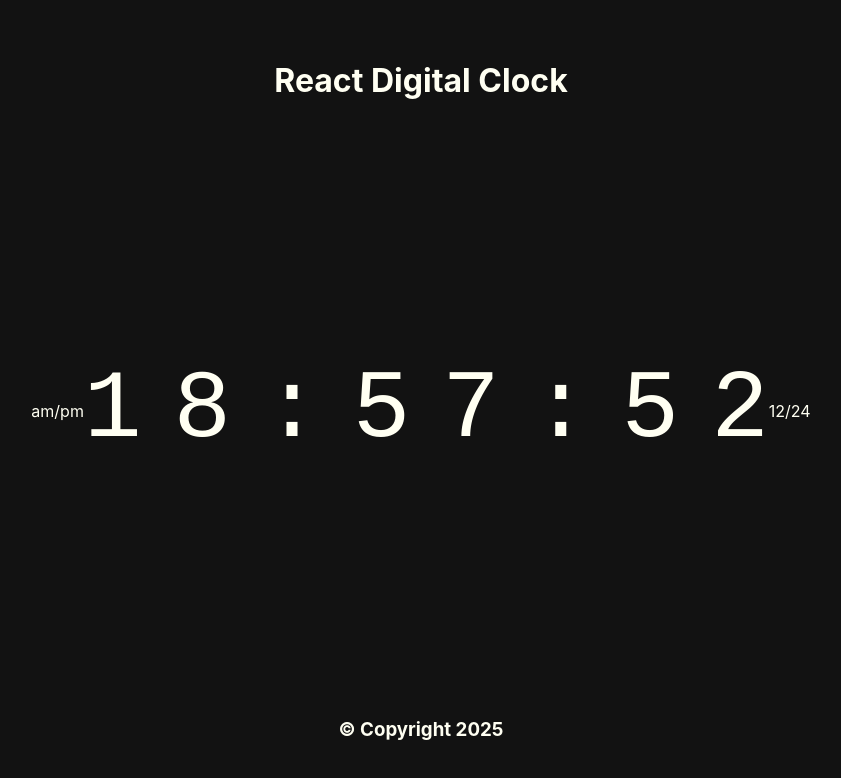
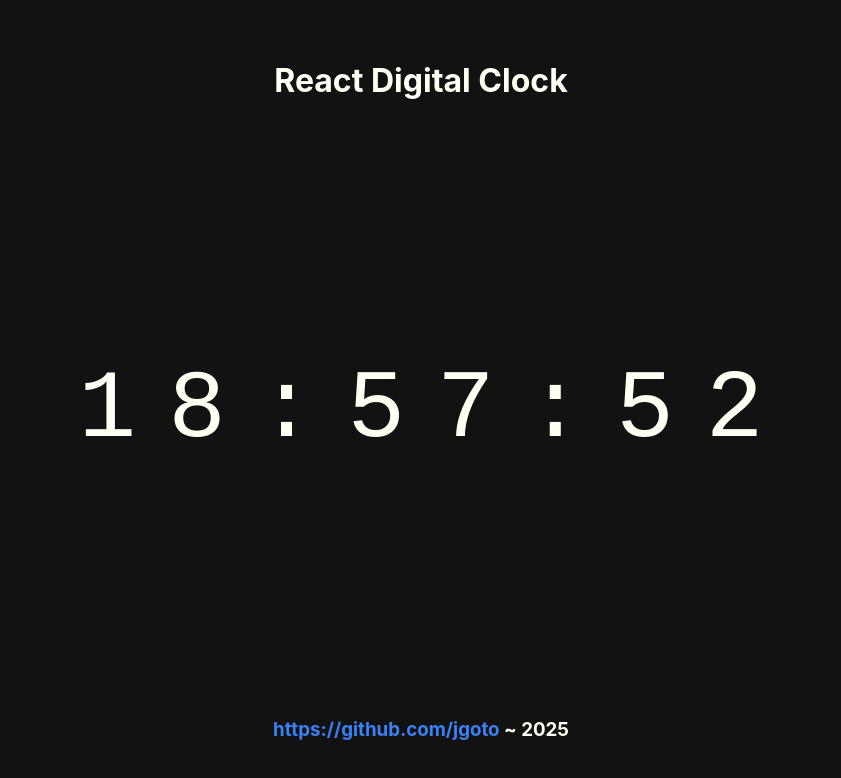
Before and after one commit to jgoto/react-digital-clock, a React (Create React App) app: page / in a window 1280 px wide. Shown: the top 778 px of the page, without its empty margins (219-1060 px from the left). Built offline with nearby package versions, Linux system fonts and the light colour scheme.

Commit message:
Cleanup and tweaks to prepare for first deployment of the project

```diff
--- a/public/index.html
+++ b/public/index.html
@@ -7,7 +7,7 @@
     <meta name="theme-color" content="#000000" />
     <meta
       name="description"
-      content="Web site created using create-react-app"
+      content="A React based digital clock"
     />
     <link rel="apple-touch-icon" href="%PUBLIC_URL%/logo192.png" />
     <!--
@@ -24,7 +24,7 @@
       work correctly both with client-side routing and a non-root public URL.
       Learn how to configure a non-root public URL by running `npm run build`.
     -->
-    <title>React App</title>
+    <title>React Digital Clock</title>
   </head>
   <body>
     <noscript>You need to enable JavaScript to run this app.</noscript>
--- a/src/components/Content.jsx
+++ b/src/components/Content.jsx
@@ -6,9 +6,7 @@ import Display from "./Display";
 function Content(){
     return (
         <div className="content">
-            <AmPmSelect />
             <Display />
-            <TimeModeSelect />
         </div>
     )
 }
--- a/src/components/Footer.jsx
+++ b/src/components/Footer.jsx
@@ -3,7 +3,7 @@ import { useState } from 'react';
 function Footer(){
     return (
         <footer>
-            <h3>© Copyright 2025</h3>
+            <h3><a href="https://github.com/jgoto">https://github.com/jgoto </a> ~ 2025</h3>
         </footer>
     )
 }
--- a/src/index.css
+++ b/src/index.css
@@ -23,3 +23,22 @@ html, body{
   padding: 0;
   overflow: hidden;
 }
+
+a {
+  color: #3B82F6;
+  text-decoration: none;
+  transition: color 0.2 ease;
+}
+
+a:hover{
+  color: #60A5FA;
+}
+
+a:visited{
+  color: #9333EA;
+}
+
+a:focus, a:active{
+  color: #2563EB;
+  outline: none;
+}
```
Also changed, not shown: 1 other file (tests, documents, lock files or other folders).
